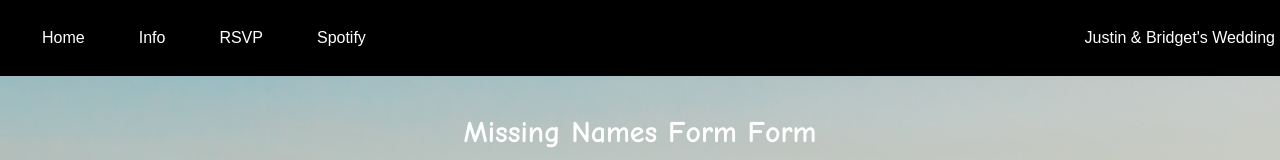
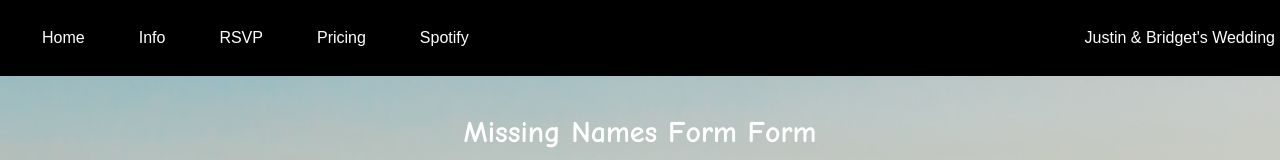
Before and after one commit to JKelley86/Justin-and-Bridget-Wedding, a plain HTML site: page MissingNames.html in a window 1280 px wide. Shown: the top 160 px of the page. Drawn offline with Linux system fonts and the light colour scheme.

Commit message:
Update MissingNames.html

```diff
--- a/MissingNames.html
+++ b/MissingNames.html
@@ -13,6 +13,7 @@
             <li><a href="index.html">Home</a></li>
             <li><a href="location.html">Info</a></li>
             <li><a href="rsvp.html">RSVP</a></li>
+            <li><a href="secret.html">Pricing</a></li>
             <li><a href="Justin.HTML">Spotify</a></li>
         </ul>
         <div class="navbar-right">
```
